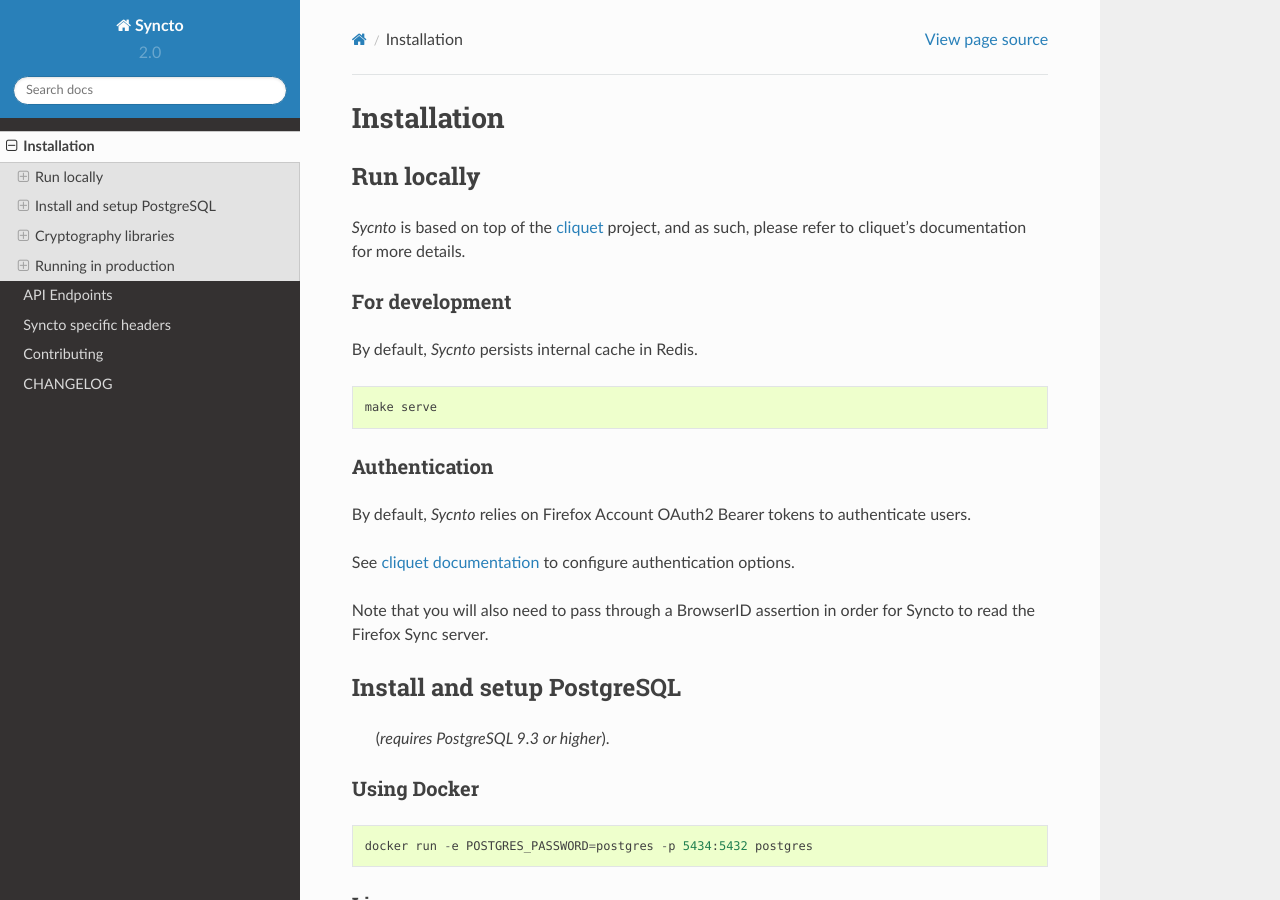
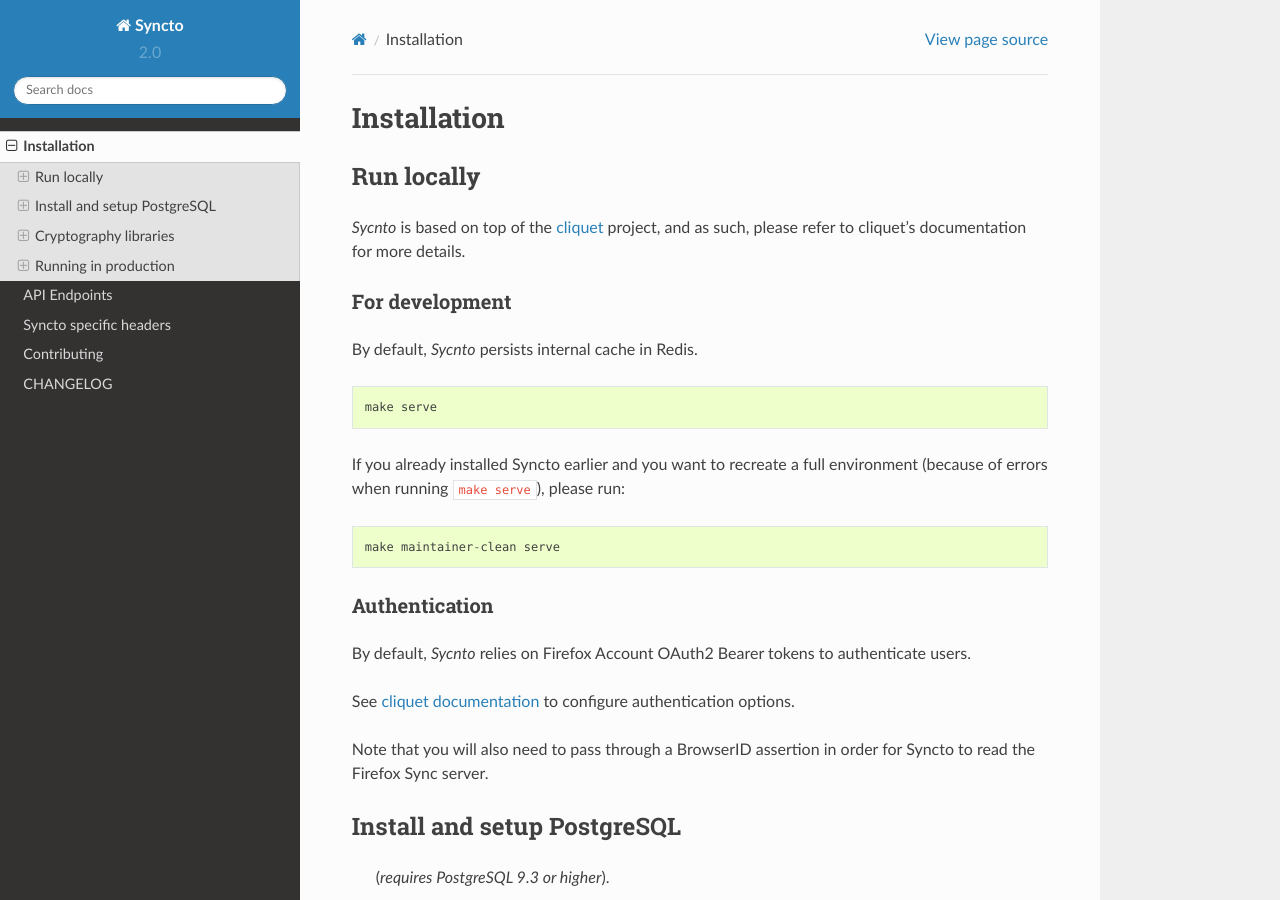
Before and after one commit to mozilla-services/syncto, a Sphinx documentation site: the page built from docs/installation.rst, in a window 1280 px wide and 900 px high. Built offline with Sphinx 7.4.7 and the Read the Docs theme 2.0.0, drawn with Linux system fonts in a browser that asks for light colours.

Commit message:
Add a note in the doc.

```diff
--- a/docs/installation.rst
+++ b/docs/installation.rst
@@ -17,6 +17,12 @@
 ::
 
     make serve
+
+If you already installed Syncto earlier and you want to recreate a
+full environment (because of errors when running ``make serve``), please run::
+
+    make maintainer-clean serve
+
 
 Authentication
 --------------
```
